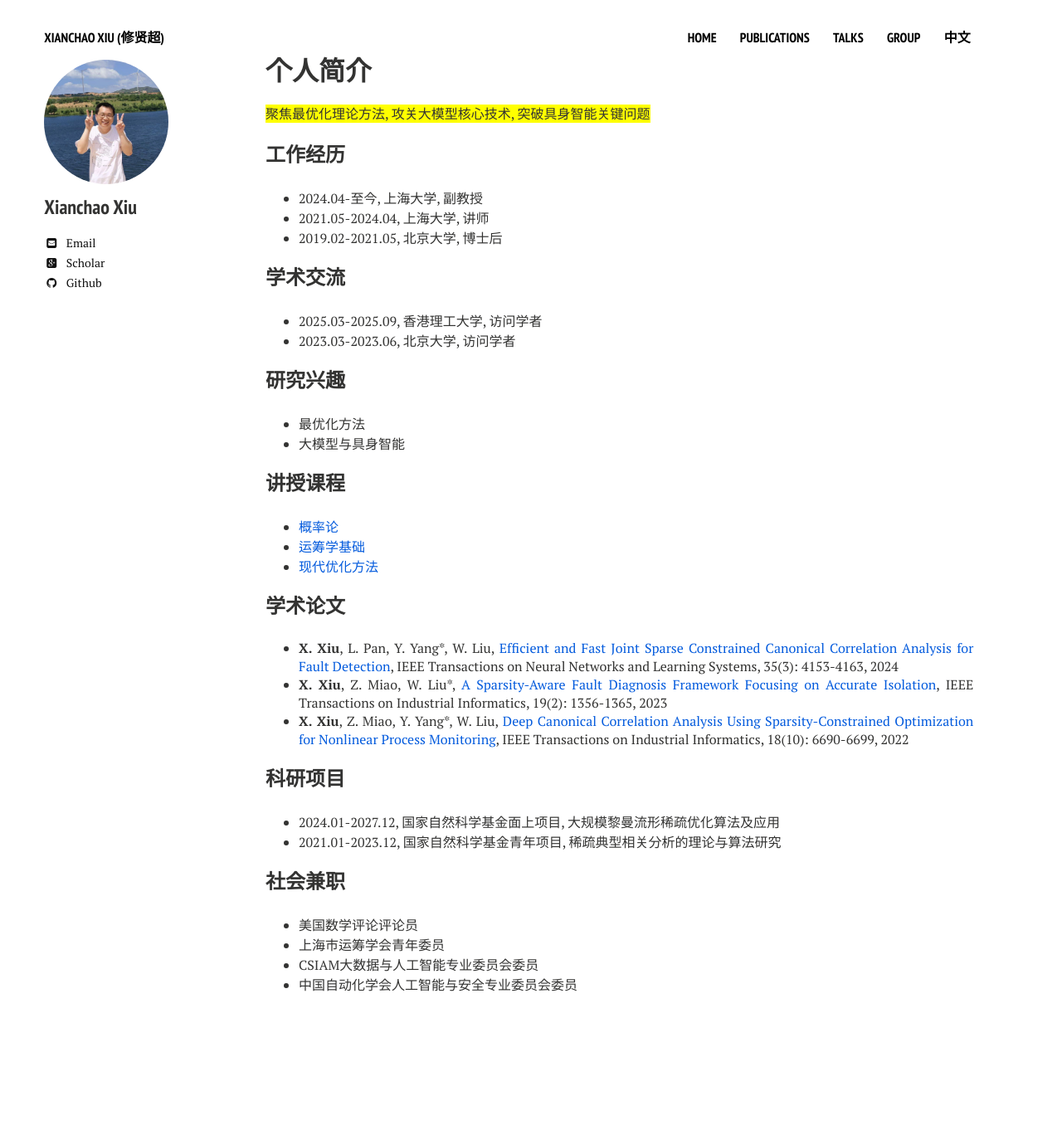
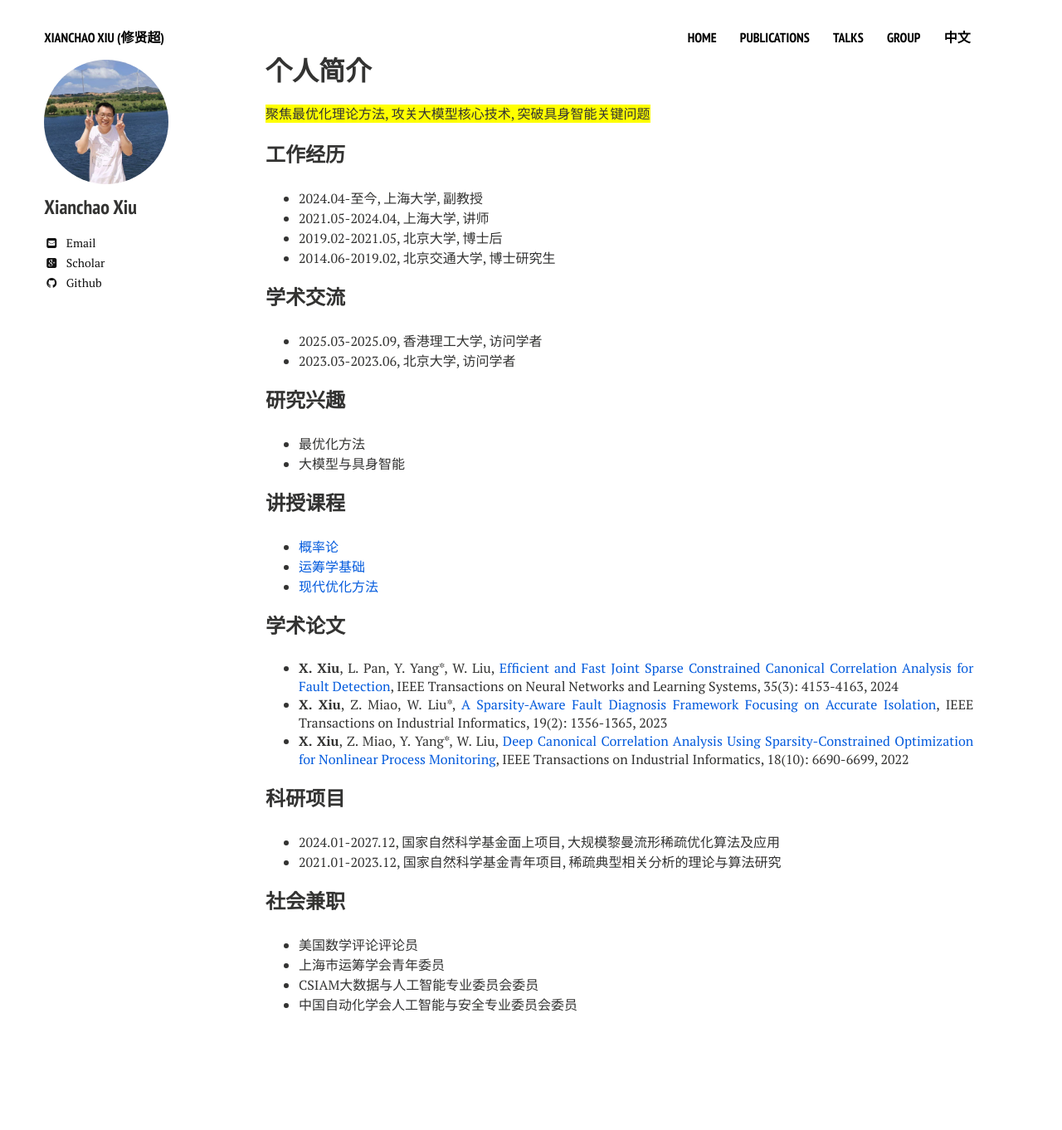
Before and after one commit to xianchaoxiu/xianchaoxiu.github.io, a Jekyll site: the page built from chinese/index.md, in a window 1280 px wide. Shown: the whole page at 83% size. Built offline with Jekyll 4.4.1, drawn with Linux system fonts in a browser that asks for light colours; nearby versions of some CDN libraries; before the commit the page ends 1338 px from its top, so only the background shows below that.

Commit message:
Update index.md

```diff
--- a/chinese/index.md
+++ b/chinese/index.md
@@ -15,6 +15,7 @@ share: false
 * 2024.04-至今, 上海大学, 副教授 <br>
 * 2021.05-2024.04, 上海大学, 讲师 <br>
 * 2019.02-2021.05, 北京大学, 博士后 <br>
+* 2014.06-2019.02, 北京交通大学, 博士研究生 <br>
 
 
 ### 学术交流
```
